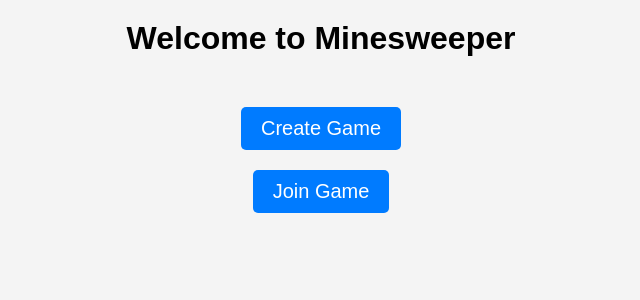
After one commit to HampusSiik/minesweeper-with-friends, a Flask app: template src/minesweeper_api/templates/main-menu.html in a window 1280 px wide. The commit adds this page. Shown: the top 300 px of the page, without its empty margins (319-959 px from the left). Run offline with Flask 3, Linux system fonts and the light colour scheme; the template is opened without the code that fills it, so the values that code supplies are empty; parts of the project's set-up code (start-up, migrations or seed data) failed here and were passed over.

Commit message:
Add main menu and game templates; refactor routing and UI interactions

```diff
--- a/src/minesweeper_api/static/script.js
+++ b/src/minesweeper_api/static/script.js
@@ -21,7 +21,6 @@ const fetchBoard = async () => {
 };
 
 const createGame = async (rows, cols, mines) => {
-    console.log(apiBaseUrl);
     try {
         const response = await fetch(`${apiBaseUrl}/create_game`, {
             method: "POST",
@@ -81,3 +80,7 @@ socket.on("update_board", (data) => {
 });
 
 createGame(10, 10, 10);
+
+document.getElementById("back-to-menu").addEventListener("click", () => {
+    window.location.href = "/";
+});
--- a/src/minesweeper_api/static/style.css
+++ b/src/minesweeper_api/static/style.css
@@ -46,3 +46,33 @@ h1 {
     background-color: #f94144;
     color: white;
 }
+
+.menu {
+    display: flex;
+    flex-direction: column;
+    align-items: center;
+    gap: 20px;
+    margin-top: 50px;
+}
+
+button {
+    font-size: 20px;
+    padding: 10px 20px;
+    background-color: #007BFF;
+    color: white;
+    border: none;
+    border-radius: 5px;
+    cursor: pointer;
+}
+
+button:hover {
+    background-color: #0056b3;
+}
+
+button:active {
+    background-color: #003f7f;
+}
+
+button:focus {
+    outline: none;
+}
--- /dev/null
+++ b/src/minesweeper_api/templates/main-menu.html
@@ -0,0 +1,29 @@
+<!DOCTYPE html>
+<html lang="en">
+<head>
+    <meta charset="UTF-8">
+    <meta name="viewport" content="width=device-width, initial-scale=1.0">
+    <title>Minesweeper Main Menu</title>
+    <link rel="stylesheet" href="/static/style.css">
+</head>
+<body>
+    <h1>Welcome to Minesweeper</h1>
+    <div class="menu">
+        <button id="create-game">Create Game</button>
+        <button id="join-game">Join Game</button>
+    </div>
+
+    <script>
+        document.getElementById("create-game").addEventListener("click", () => {
+            window.location.href = "/game/game_1";
+        });
+
+        document.getElementById("join-game").addEventListener("click", () => {
+            const gameId = prompt("Enter the Game ID to join:");
+            if (gameId) {
+                window.location.href = `/game/${gameId}`;
+            }
+        });
+    </script>
+</body>
+</html>
```
Also changed, not shown: src/minesweeper_api/endpoints.py (+6 -1 lines), src/minesweeper_api/templates/game.html (added, +20 -0 lines), src/minesweeper_api/templates/index.html (deleted, +0 -15 lines).
